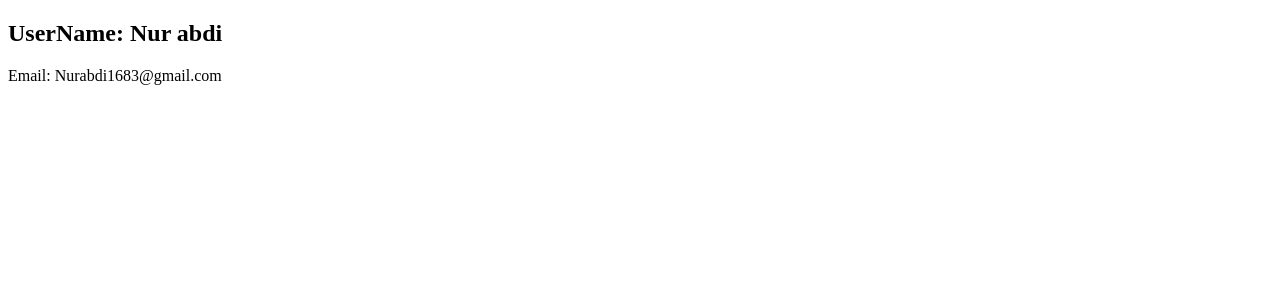
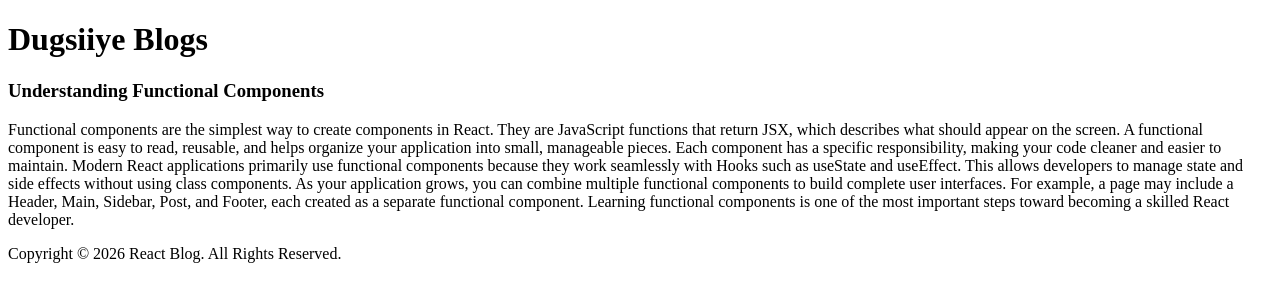
Before and after one commit to Dev-NurAbdi/React-Exercises, a React (Vite) app: page / in a window 1280 px wide. Shown: the top 302 px of the page. Built offline with nearby package versions, Linux system fonts and the light colour scheme.

Commit message:
Exercise 02

```diff
--- /dev/null
+++ b/Exercise 02/Blog.jsx
@@ -0,0 +1,34 @@
+// simple Blog Layout
+
+const Header = ()=>{
+    return <h1>Dugsiiye Blogs</h1>
+}
+
+const Post =()=>{
+    return (
+        <div>
+            <h3>Understanding Functional Components</h3>
+            <p>Functional components are the simplest way to create components in React. They are JavaScript functions that return JSX, which describes what should appear on the screen.
+                A functional component is easy to read, reusable, and helps organize your application into small, manageable pieces. Each component has a specific responsibility, making your code cleaner and easier to maintain.
+                Modern React applications primarily use functional components because they work seamlessly with Hooks such as useState and useEffect. This allows developers to manage state and side effects without using class components.
+                As your application grows, you can combine multiple functional components to build complete user interfaces. For example, a page may include a Header, Main, Sidebar, Post, and Footer, each created as a separate functional component.
+                Learning functional components is one of the most important steps toward becoming a skilled React developer.</p>
+        </div>
+    )
+}
+
+const Footer = ()=>{
+    return <p>Copyright © 2026 React Blog. All Rights Reserved.</p>
+}
+
+// main components
+const Blog = ()=>{
+    return(
+        <div>
+            <Header/>
+            <Post/>
+            <Footer/>
+        </div>
+    )
+}
+export default Blog;
--- a/src/App.jsx
+++ b/src/App.jsx
@@ -1,12 +1,12 @@
-import UseCard from "../Exercise 01/UseCard";
+// import Layout from "./Layout";
+import Blog  from "../Exercise 02/Blog";
+function App() {
+  return (
+    <>
+      {/* <Layout /> */}
+  <Blog/>
+    </>
+  );
+}
 
-
-function app(){
-  return(
-    <>
-      <UseCard/>
-    </>
-
-  )
-}
-export default app;
+export default App;
```
